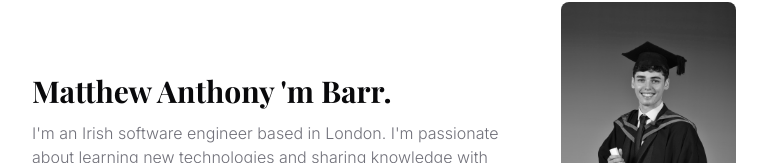
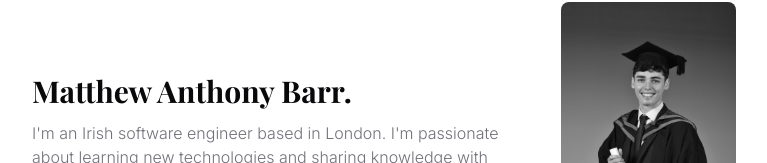
Before and after one commit to matthewanthony777/next-mdx-portfolio, a Next.js app: page / in a window 1280 px wide. Shown: the part 158-321 px from the top of the page, without its empty margins (256-1023 px from the left). Built offline with nearby package versions, Linux system fonts and the light colour scheme; no server answers; a web font is replaced by a local one.

Commit message:
updated name

```diff
--- a/components/intro.tsx
+++ b/components/intro.tsx
@@ -5,7 +5,7 @@ export default function Intro() {
   return (
     <section className='flex flex-col-reverse items-start gap-x-10 gap-y-4 pb-24 md:flex-row md:items-center'>
       <div className='mt-2 flex-1 md:mt-0'>
-        <h1 className='title no-underline'>Matthew Anthony &#39;m Barr.</h1>
+        <h1 className='title no-underline'>Matthew Anthony Barr.</h1>
         <p className='mt-3 font-light text-muted-foreground'>
           I&#39;m an Irish software engineer based in London. I&#39;m
           passionate about learning new technologies and sharing knowledge with
```
